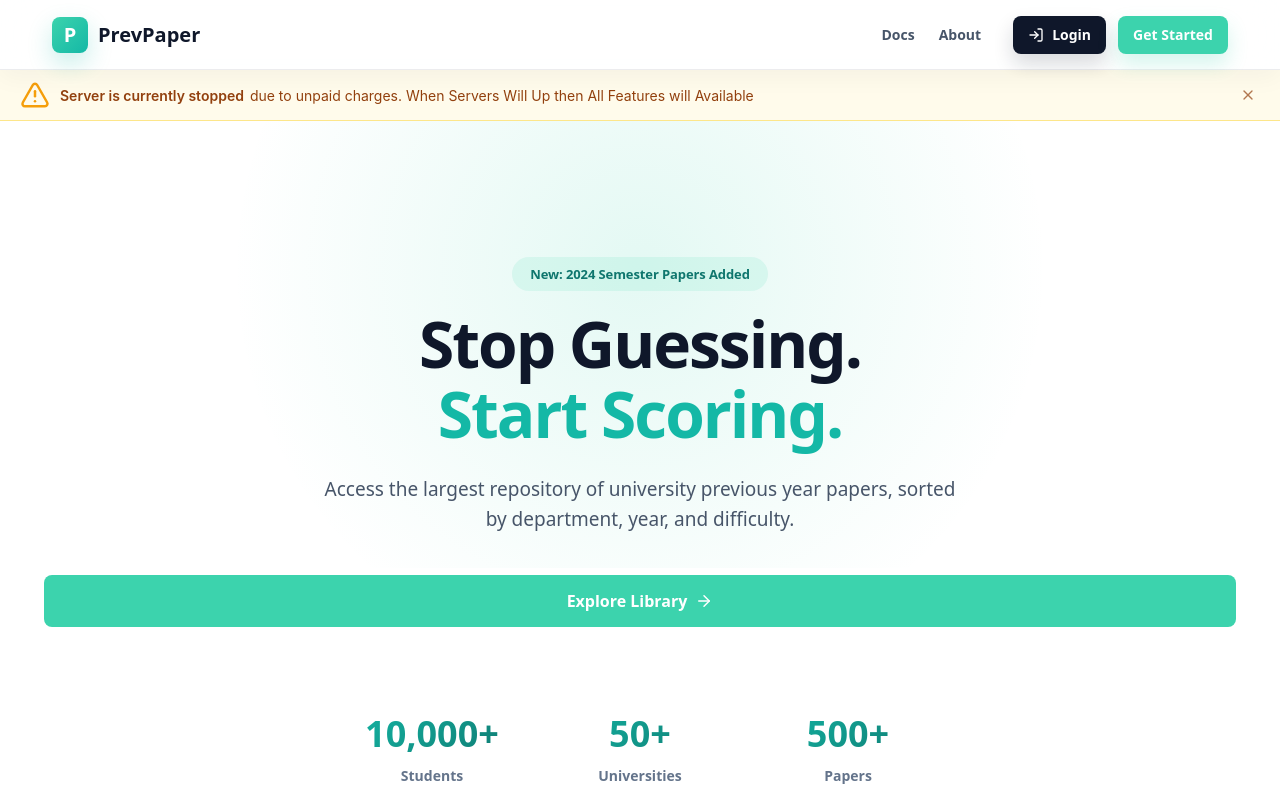
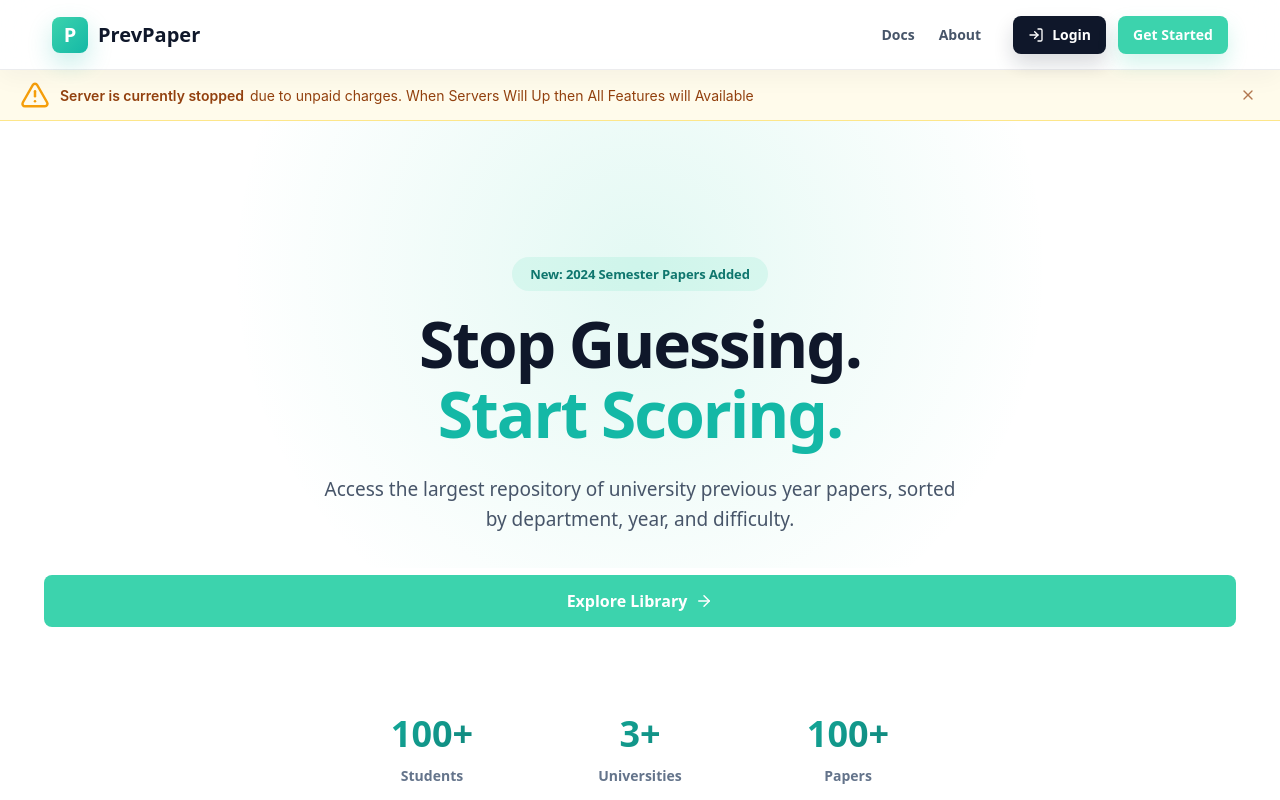
Before and after one commit to Pradeeprajpoot434680/University-Content-Service-Frontend, a React (Vite) app: page / in a window 1280 px wide. Shown: the top 800 px of the page. Built offline with nearby package versions, Linux system fonts and the light colour scheme; no server answers.

Commit message:
Changed read Users

```diff
--- a/src/pages/LandingPage.tsx
+++ b/src/pages/LandingPage.tsx
@@ -13,12 +13,12 @@ const LandingPage: React.FC = () => {
   useEffect(() => {
     let s = 0, u = 0, p = 0;
     const interval = setInterval(() => {
-      if (s < 10000) s += 250;
-      if (u < 50) u += 1;
-      if (p < 500) p += 10;
-      setStudentsCount(Math.min(s, 10000));
-      setUniversitiesCount(Math.min(u, 50));
-      setPapersCount(Math.min(p, 500));
+      if (s < 100) s += 250;
+      if (u < 3) u += 1;
+      if (p < 100) p += 10;
+      setStudentsCount(Math.min(s, 100));
+      setUniversitiesCount(Math.min(u, 3));
+      setPapersCount(Math.min(p, 100));
     }, 50);
 
     return () => clearInterval(interval);
```
